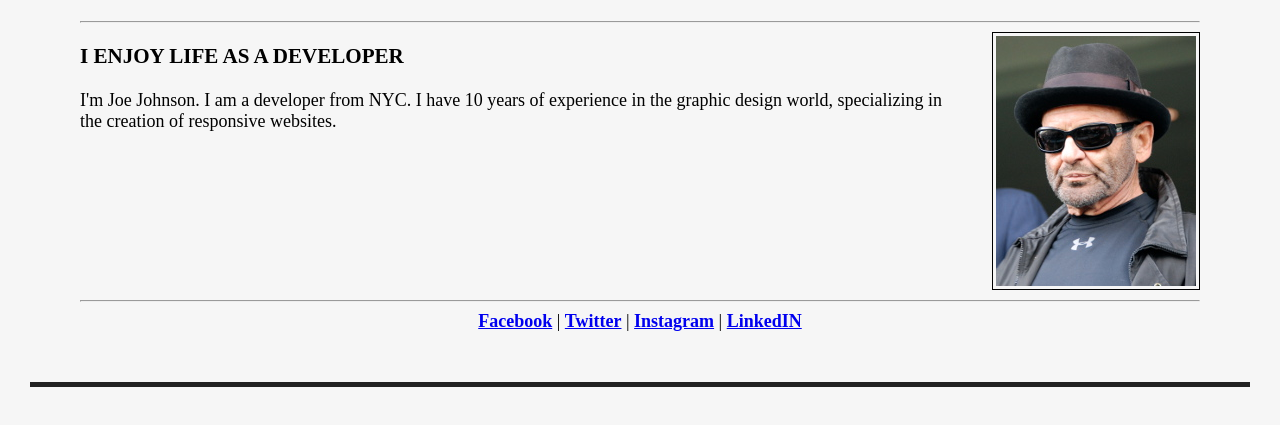
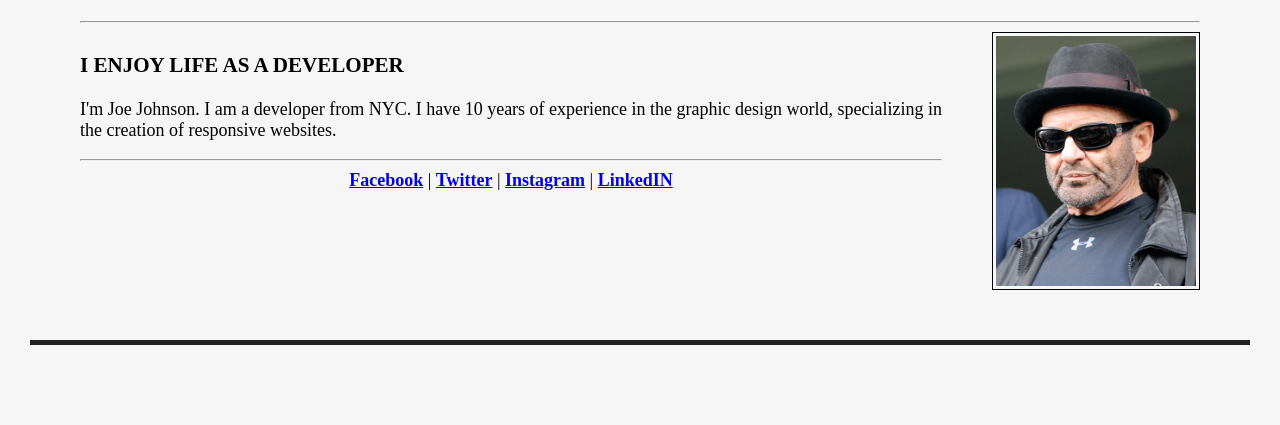
Before and after one commit to milokaminsky/online_resume, a plain HTML site: page index.html in a window 1280 px wide. Shown: the part 175-600 px from the top of the page. Drawn offline with Linux system fonts and the light colour scheme.

Commit message:
added clearfix to index image

```diff
--- a/css/styles.css
+++ b/css/styles.css
@@ -29,11 +29,14 @@ img.joe {
 	border: solid black 1px;
 	padding: 3px;
 	margin-left: 50px;
-	margin-bottom: 10px;
+	overflow: auto;
+
 }
-hr.half {
-	clear: right;
+
+.clearfix {
+    overflow: auto;
 }
+
 img.portfolio {
 	padding: 4px;
 	border: 1px solid black;
--- a/index.html
+++ b/index.html
@@ -14,19 +14,21 @@
 
 <hr>
 
-<img class="joe" src="images/Joe.jpg" />
+<div class="clearfix"><img class="joe" src="images/Joe.jpg" />
 
 <h3>I enjoy life as a developer</h3>
 
 <p class="p">I'm Joe Johnson. I am a developer from NYC. I have 10 years of experience in the graphic design world, specializing in the creation of responsive websites.</p>
 
-<hr class="half">
+<hr>
+
 <nav>
 <a href="#">Facebook</a> |
 <a href="#">Twitter</a> |
 <a href="#">Instagram</a> |
 <a href="#">LinkedIN</a>
 </nav>
+</div>
 </body>
 
 </html>
```
